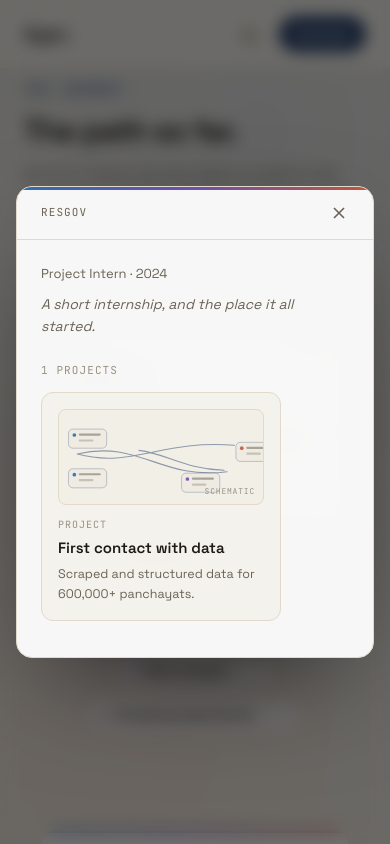
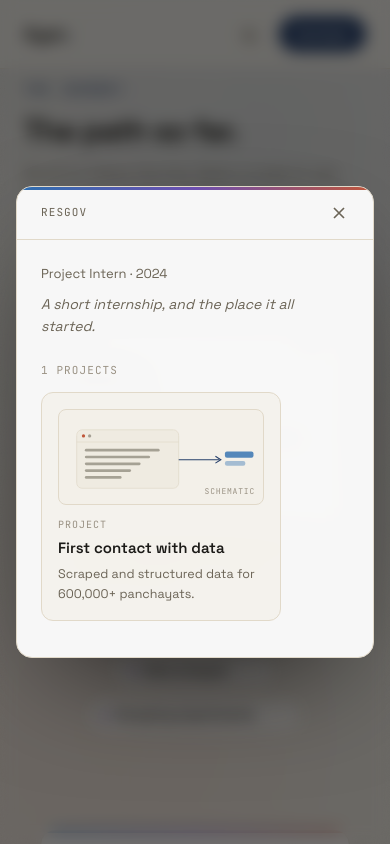
Before and after one commit to AyanDas2000/portfolio, a React (Vite) app: page / in a window 390 px wide. Both pictures are taken after a click on the button 195 px from the left and 1811 px from the top of the page. Shown: the part 1389-2233 px from the top of the page. Built offline with nearby package versions, Linux system fonts and the light colour scheme.

Commit message:
Fixes: modal inner-scroll (data-lenis-prevent), distinct schematic art per work type, Stack horizontal sequential reveal, stronger Origin reveal, remove Larry quote

```diff
--- a/src/components/Journey.tsx
+++ b/src/components/Journey.tsx
@@ -137,7 +137,7 @@ export function Journey() {
               stop={stop}
               side={i % 2 === 0 ? 'left' : 'right'}
               onOpenStop={(s) => setModal({ kind: 'stop', stop: s })}
-              onOpenBranch={(b) => setModal({ kind: 'item', title: b.title, body: b.body, tech: b.tech })}
+              onOpenBranch={(b) => setModal({ kind: 'item', id: b.id, title: b.title, body: b.body, tech: b.tech })}
             />
           ))}
         </div>
--- a/src/components/Modal.tsx
+++ b/src/components/Modal.tsx
@@ -1,44 +1,140 @@
 import { useEffect, useState } from 'react'
 import { AnimatePresence, motion } from 'motion/react'
-import type { Mission, Stop } from '../data'
+import { artById, type Mission, type Stop } from '../data'
 import { Chip, LiveDot, accentVar } from './ui'
 
 export type ModalData =
   | { kind: 'stop'; stop: Stop }
-  | { kind: 'item'; title: string; body: string; tech?: string[] }
+  | { kind: 'item'; id?: string; title: string; body: string; tech?: string[] }
 
-/** A constructed "workflow" graphic. Placeholder art until real screenshots go in. */
-function WorkflowArt({ seed = 0, className = '' }: { seed?: number; className?: string }) {
-  const s = seed % 3
-  const paths = [
-    'M34 36 C 110 36, 110 96, 186 96 M34 36 C 130 66, 170 40, 250 52 M186 96 C 224 96, 242 66, 262 58',
-    'M40 90 C 110 90, 110 40, 180 40 M180 40 C 230 40, 240 80, 268 84 M40 90 C 120 110, 200 100, 258 96',
-    'M36 60 C 120 40, 150 96, 240 84 M36 60 C 110 80, 150 40, 250 48 M120 55 C 160 60, 180 80, 236 82',
-  ]
-  const nodes = [
-    [24, 26], [178, 86], [252, 44], [24, 80],
-  ] as const
-  return (
-    <svg viewBox="0 0 300 128" className={className} fill="none" aria-hidden preserveAspectRatio="xMidYMid slice">
-      <path d={paths[s]} stroke="color-mix(in srgb, var(--accent) 55%, transparent)" strokeWidth="1.5" strokeLinecap="round" />
-      {nodes.map(([x, y], i) => (
+const C = { line: 'var(--line)', s2: 'color-mix(in srgb, var(--surface2) 88%, transparent)', mut: 'color-mix(in srgb, var(--muted) 55%, transparent)', a: 'var(--accent)', c1: 'var(--c1)', c2: 'var(--c2)', c3: 'var(--c3)' }
+
+function Art({ kind }: { kind: string }) {
+  let body: React.ReactNode = null
+  switch (kind) {
+    case 'scrape':
+      body = (
+        <>
+          <rect x="26" y="24" width="150" height="86" rx="8" fill={C.s2} stroke={C.line} />
+          <line x1="26" y1="42" x2="176" y2="42" stroke={C.line} />
+          <circle cx="36" cy="33" r="2.4" fill={C.c3} /><circle cx="45" cy="33" r="2.4" fill={C.mut} />
+          {[52, 62, 72, 82, 92].map((y, i) => <rect key={y} x="38" y={y} width={110 - i * 14} height="4" rx="2" fill={C.mut} />)}
+          <path d="M176 68 C 200 68, 214 68, 236 68" stroke={C.a} strokeWidth="1.6" markerEnd="" />
+          <path d="M230 63 L 238 68 L 230 73" stroke={C.a} strokeWidth="1.6" fill="none" />
+          <rect x="244" y="56" width="42" height="9" rx="3" fill={C.c1} opacity="0.8" />
+          <rect x="244" y="70" width="30" height="7" rx="3" fill={C.c1} opacity="0.4" />
+        </>
+      )
+      break
+    case 'data':
+      body = (
+        <>
+          <line x1="40" y1="102" x2="266" y2="102" stroke={C.line} />
+          {[[60, 44, C.c1], [96, 70, C.c2], [132, 34, C.c3], [168, 58, C.c1], [204, 80, C.c2], [240, 50, C.c3]].map(([x, h, c], i) => (
+            <rect key={i} x={x as number} y={102 - (h as number)} width="22" height={h as number} rx="3" fill={c as string} opacity="0.8" />
+          ))}
+        </>
+      )
+      break
+    case 'ai':
+      body = (
+        <>
+          {[[54, 34], [50, 96], [110, 26], [116, 104], [232, 40], [246, 92]].map(([x, y], i) => (
             <g key={i}>
-          <rect x={x} y={y} width="52" height="26" rx="6" fill="color-mix(in srgb, var(--surface2) 90%, transparent)" stroke="color-mix(in srgb, var(--accent) 40%, transparent)" strokeWidth="1" />
-          <circle cx={x + 8} cy={y + 8} r="2.5" fill={`var(--c${(i % 3) + 1})`} />
-          <rect x={x + 14} y={y + 6} width="30" height="3" rx="1.5" fill="color-mix(in srgb, var(--muted) 60%, transparent)" />
-          <rect x={x + 14} y={y + 14} width="20" height="3" rx="1.5" fill="color-mix(in srgb, var(--muted) 35%, transparent)" />
+              <line x1={x as number} y1={y as number} x2="150" y2="64" stroke={C.line} />
+              <circle cx={x as number} cy={y as number} r="4" fill={`var(--c${(i % 3) + 1})`} />
             </g>
           ))}
-    </svg>
+          <circle cx="150" cy="64" r="20" fill="color-mix(in srgb, var(--accent) 14%, transparent)" stroke={C.a} />
+          <circle cx="150" cy="64" r="6" fill={C.a} />
+          <path d="M188 30 l2 5 5 2 -5 2 -2 5 -2 -5 -5 -2 5 -2z" fill={C.c1} opacity="0.8" />
+        </>
+      )
+      break
+    case 'voice':
+      body = (
+        <g>
+          {Array.from({ length: 22 }, (_, i) => {
+            const h = 8 + Math.abs(Math.sin(i * 0.7)) * 44
+            return <rect key={i} x={40 + i * 10} y={64 - h / 2} width="4" height={h} rx="2" fill={i % 3 === 0 ? C.a : C.c1} opacity="0.85" />
+          })}
+        </g>
+      )
+      break
+    case 'mobile':
+      body = (
+        <>
+          <rect x="116" y="18" width="56" height="92" rx="11" fill={C.s2} stroke={C.line} />
+          <rect x="124" y="28" width="40" height="62" rx="4" fill="color-mix(in srgb, var(--c1) 12%, transparent)" />
+          <circle cx="144" cy="100" r="3" fill={C.mut} />
+          {[16, 26, 36].map((r, i) => <path key={r} d={`M188 64 a ${r} ${r} 0 0 1 ${r * 0.7} -${r * 0.7}`} stroke={C.c1} strokeWidth="1.6" fill="none" opacity={0.8 - i * 0.2} transform={`rotate(-30 188 64)`} />)}
+          <circle cx="188" cy="64" r="3" fill={C.a} />
+        </>
+      )
+      break
+    case 'infra':
+      body = (
+        <>
+          {[34, 58, 82].map((y, i) => (
+            <g key={y}>
+              <rect x="40" y={y} width="220" height="18" rx="5" fill={C.s2} stroke={C.line} />
+              <circle cx="52" cy={y + 9} r="3" fill={`var(--c${(i % 3) + 1})`} />
+              {[70, 90, 110].map((x) => <rect key={x} x={x} y={y + 7} width="14" height="4" rx="2" fill={C.mut} />)}
+              <rect x="230" y={y + 6} width="20" height="6" rx="3" fill="color-mix(in srgb, var(--accent) 45%, transparent)" />
+            </g>
+          ))}
+        </>
+      )
+      break
+    case 'ecommerce':
+      body = (
+        <>
+          {[[54, 54], [116, 54], [178, 54]].map(([x, y], i) => (
+            <rect key={i} x={x as number} y={y as number} width="46" height="46" rx="6" fill={C.s2} stroke={C.line} />
+          ))}
+          {[54, 116, 178].map((x, i) => <rect key={x} x={x + 8} y="62" width="30" height="4" rx="2" fill={`var(--c${(i % 3) + 1})`} />)}
+          <path d="M236 40 l26 10 -10 26 -20 -8 -6 -18z" fill="color-mix(in srgb, var(--accent) 16%, transparent)" stroke={C.a} />
+          <circle cx="244" cy="52" r="3" fill={C.a} />
+        </>
+      )
+      break
+    case 'teach':
+      body = (
+        <>
+          <rect x="52" y="26" width="150" height="82" rx="6" fill={C.s2} stroke={C.line} />
+          {[42, 56, 70, 84].map((y, i) => <rect key={y} x="64" y={y} width={120 - i * 18} height="4" rx="2" fill={i === 0 ? C.a : C.mut} opacity={i === 0 ? 0.9 : 0.5} />)}
+          <circle cx="228" cy="66" r="9" fill="none" stroke={C.c2} strokeWidth="2" />
+          <path d="M218 108 q10 -20 20 0" stroke={C.c2} strokeWidth="2" fill="none" />
+        </>
+      )
+      break
+    default: // flow
+      body = (
+        <>
+          <path d="M40 40 C 110 40, 110 96, 180 96 M40 40 C 130 66, 170 40, 250 52 M180 96 C 224 96, 242 66, 262 58" stroke="color-mix(in srgb, var(--accent) 55%, transparent)" strokeWidth="1.5" strokeLinecap="round" fill="none" />
+          {[[24, 26], [176, 84], [250, 42], [24, 80]].map(([x, y], i) => (
+            <g key={i}>
+              <rect x={x as number} y={y as number} width="52" height="26" rx="6" fill={C.s2} stroke="color-mix(in srgb, var(--accent) 40%, transparent)" />
+              <circle cx={(x as number) + 8} cy={(y as number) + 8} r="2.5" fill={`var(--c${(i % 3) + 1})`} />
+              <rect x={(x as number) + 14} y={(y as number) + 6} width="30" height="3" rx="1.5" fill={C.mut} />
+              <rect x={(x as number) + 14} y={(y as number) + 14} width="20" height="3" rx="1.5" fill="color-mix(in srgb, var(--muted) 35%, transparent)" />
+            </g>
+          ))}
+        </>
       )
   }
+  return <svg viewBox="0 0 300 128" className="h-full w-full" fill="none" aria-hidden preserveAspectRatio="xMidYMid meet">{body}</svg>
+}
 
-const ArtPanel = ({ seed, tall = false }: { seed: number; tall?: boolean }) => (
-  <div className={`relative overflow-hidden rounded-lg border ${tall ? 'h-40' : 'h-24'}`} style={{ borderColor: 'var(--line)', background: 'color-mix(in srgb, var(--surface2) 45%, transparent)' }}>
-    <WorkflowArt seed={seed} className="h-full w-full opacity-90" />
+function ArtPanel({ id, tall = false }: { id?: string; tall?: boolean }) {
+  const kind = (id && artById[id]) || 'flow'
+  return (
+    <div className={`relative overflow-hidden rounded-lg border ${tall ? 'h-40' : 'h-24'}`} style={{ borderColor: 'var(--line)', background: 'color-mix(in srgb, var(--surface2) 40%, transparent)' }}>
+      <Art kind={kind} />
       <span className="absolute bottom-1.5 right-2 font-mono text-[8px] tracking-widest" style={{ color: 'var(--faint)' }}>SCHEMATIC</span>
     </div>
   )
+}
 
 export function Modal({ data, onClose }: { data: ModalData | null; onClose: () => void }) {
   const [sel, setSel] = useState<Mission | null>(null)
@@ -97,17 +193,17 @@ export function Modal({ data, onClose }: { data: ModalData | null; onClose: () =
               </button>
             </div>
 
-            <div className="max-h-[76vh] overflow-y-auto px-6 py-6">
+            <div data-lenis-prevent className="max-h-[76vh] overflow-y-auto overscroll-contain px-6 py-6">
               {data.kind === 'item' ? (
                 <>
-                  <ArtPanel seed={data.title.length} tall />
+                  <ArtPanel id={data.id} tall />
                   <h3 className="mt-5 text-2xl font-bold tracking-tight" style={{ color: 'var(--text)' }}>{data.title}</h3>
                   <p className="mt-3 text-[15px] leading-relaxed" style={{ color: 'var(--muted)' }}>{data.body}</p>
                   {data.tech && <div className="mt-5 flex flex-wrap gap-1.5">{data.tech.map((t, i) => <Chip key={t} label={t} color={accentVar(i)} />)}</div>}
                 </>
               ) : sel ? (
                 <>
-                  <ArtPanel seed={sel.title.length} tall />
+                  <ArtPanel id={sel.id} tall />
                   {sel.status === 'LIVE' && <div className="mt-4"><LiveDot /></div>}
                   <h3 className="mt-3 text-2xl font-bold tracking-tight" style={{ color: 'var(--text)' }}>{sel.title}</h3>
                   <p className="mt-2 text-[13px] font-medium" style={{ color: 'var(--accent)' }}>{sel.highlight}</p>
@@ -119,15 +215,15 @@ export function Modal({ data, onClose }: { data: ModalData | null; onClose: () =
                   <p className="text-[13px]" style={{ color: 'var(--muted)' }}>{data.stop.role} · {data.stop.when}</p>
                   <p className="mt-2 text-[14px] italic leading-relaxed" style={{ color: 'var(--muted)' }}>{data.stop.blurb}</p>
                   <p className="mt-6 font-mono text-[11px] tracking-widest" style={{ color: 'var(--faint)' }}>{data.stop.missions.length} PROJECTS</p>
-                  <div className="-mx-1 mt-3 flex snap-x gap-4 overflow-x-auto px-1 pb-3">
-                    {data.stop.missions.map((m, i) => (
+                  <div data-lenis-prevent className="-mx-1 mt-3 flex snap-x gap-4 overflow-x-auto overscroll-contain px-1 pb-3">
+                    {data.stop.missions.map((m) => (
                       <button
                         key={m.id}
                         onClick={() => setSel(m)}
                         className="group flex w-[240px] shrink-0 snap-start flex-col rounded-xl border p-4 text-left transition-all duration-200 hover:-translate-y-1"
                         style={{ borderColor: 'var(--line)', background: 'color-mix(in srgb, var(--surface2) 45%, transparent)' }}
                       >
-                        <ArtPanel seed={i + m.title.length} />
+                        <ArtPanel id={m.id} />
                         <div className="mt-3 flex items-center justify-between font-mono text-[10px] tracking-widest" style={{ color: 'var(--faint)' }}>
                           <span>{m.status === 'LIVE' ? 'LIVE' : 'PROJECT'}</span>
                           <span className="opacity-0 transition-opacity group-hover:opacity-100" style={{ color: 'var(--accent)' }}>open →</span>
--- a/src/data.ts
+++ b/src/data.ts
@@ -292,3 +292,23 @@ export const recognition = {
   note: 'Public praise for the Outpilot work. I built and ran the campaign it was written about.',
   url: '', // add the LinkedIn post link if you want it clickable
 }
+
+// Which schematic art each project/side-quest shows. Keyed by mission/branch id.
+export const artById: Record<string, string> = {
+  'resgov-1': 'scrape',
+  'primeloop-1': 'flow',
+  'primeloop-2': 'ecommerce',
+  'primeloop-3': 'infra',
+  'primeloop-4': 'ai',
+  'outpilot-1': 'infra',
+  'outpilot-2': 'ai',
+  'b-teach': 'teach',
+  'b-ml': 'data',
+  'b-data': 'data',
+  'b-scrape': 'scrape',
+  'b-analyst': 'ai',
+  'b-jarvis': 'voice',
+  'b-support': 'flow',
+  'b-exp': 'data',
+  'b-moto': 'mobile',
+}
```
Also changed, not shown: src/components/Clients.tsx (+1 -20 lines), src/components/Origin.tsx (+4 -4 lines), src/components/Stack.tsx (+11 -3 lines). Lines whose indentation alone changed are shown as unchanged.
